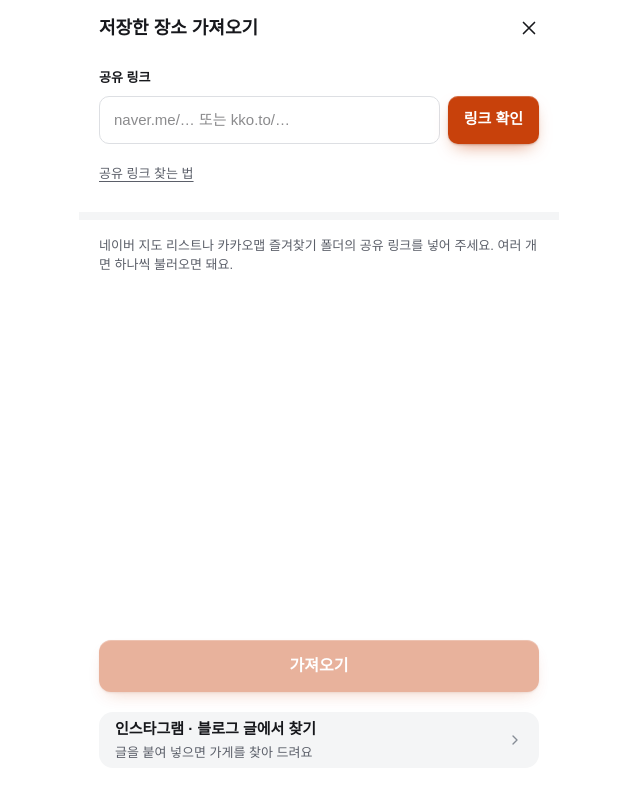
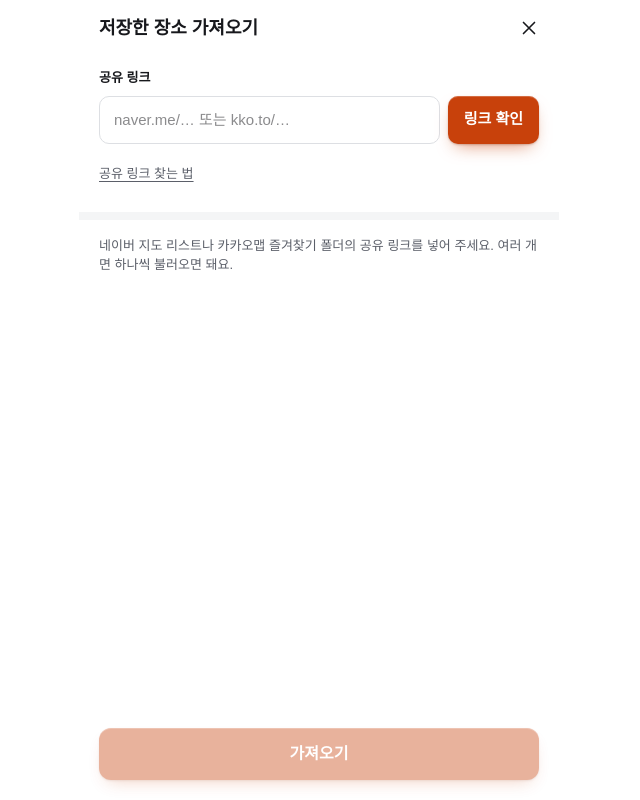
Before and after one commit to 2nan22/mukkit, a Next.js app: page /import in a window 1280 px wide. Shown: the whole page, without its empty margins (321-961 px from the left). Built offline with nearby package versions, Linux system fonts and the light colour scheme; a web font is replaced by a local one.

Commit message:
chore: 글에서 가게 찾기 화면 숨김
- 가져오기 화면의 글에서 찾기 링크 숨김
- /import/text 직접 접근 시 404
- 코드는 유지 · TEXT_IMPORT_ENABLED 하나로 다시 켜기

```diff
--- a/src/app/import/page.tsx
+++ b/src/app/import/page.tsx
@@ -1,6 +1,7 @@
 import Link from "next/link";
 import { AppHeader } from "@/components/AppHeader";
 import { ImportFlow } from "@/features/import/ImportFlow";
+import { TEXT_IMPORT_ENABLED } from "@/features/textImport/enabled";
 
 export const metadata = { title: "가져오기" };
 
@@ -10,6 +11,7 @@ export default function ImportPage() {
       <AppHeader kind="close" fallback="/home" title="저장한 장소 가져오기" />
       <ImportFlow />
       {/* 리스트 링크가 아닌 SNS · 블로그 글에서 */}
+      {TEXT_IMPORT_ENABLED && (
         <Link href="/import/text" className="mx-5 mb-8 flex min-h-14 items-center justify-between gap-3 rounded-[14px] bg-surface px-4">
           <span className="flex flex-col gap-0.5">
             <span className="text-body font-semibold text-ink">인스타그램 · 블로그 글에서 찾기</span>
@@ -19,6 +21,7 @@ export default function ImportPage() {
             <path d="M9 6l6 6-6 6" />
           </svg>
         </Link>
+      )}
     </main>
   );
 }
--- a/src/app/import/text/page.tsx
+++ b/src/app/import/text/page.tsx
@@ -1,10 +1,13 @@
+import { notFound } from "next/navigation";
 import { AppHeader } from "@/components/AppHeader";
+import { TEXT_IMPORT_ENABLED } from "@/features/textImport/enabled";
 import { TextImportFlow } from "@/features/textImport/TextImportFlow";
 
 export const metadata = { title: "글에서 가게 찾기" };
 
 // SNS · 블로그 글에서 가게 찾기 — 인스타그램은 게시물을 읽어 오는 공식 통로가 없어 글을 붙여 넣는다
 export default function TextImportPage() {
+  if (!TEXT_IMPORT_ENABLED) notFound();
   return (
     <main className="mx-auto flex min-h-dvh w-full max-w-[480px] flex-col">
       <AppHeader kind="back" title="글에서 가게 찾기" fallback="/import" />
--- /dev/null
+++ b/src/features/textImport/enabled.ts
@@ -0,0 +1,2 @@
+// 글에서 가게 찾기 — 화면에서 숨김(사용자 결정 2026-11-23). 코드는 두고 쓸 곳이 정해지면 true 로
+export const TEXT_IMPORT_ENABLED = false;
```
Also changed, not shown: .claude/CLAUDE.md. Lines whose indentation alone changed are shown as unchanged.
